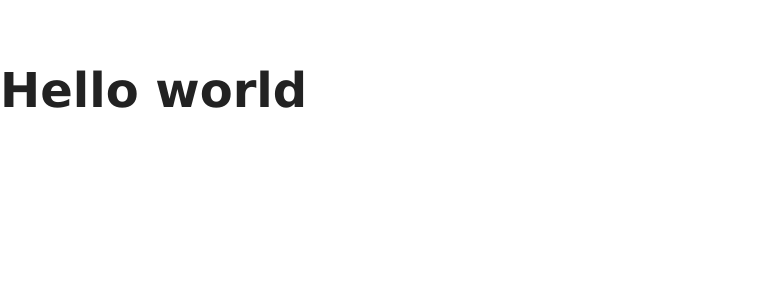
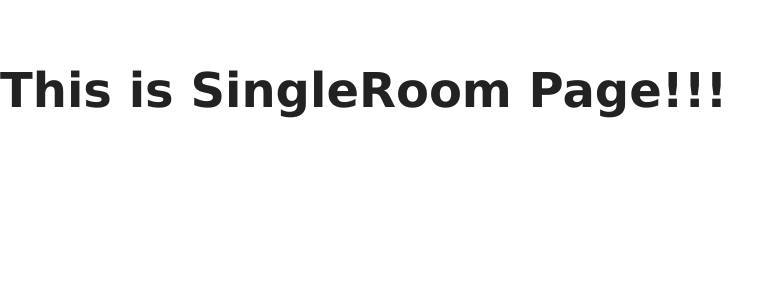
Before and after one commit to frankenstein32/Knights-Inn, a React (Create React App) app: page /rooms/1 in a window 1280 px wide. Shown: the top 300 px of the page, without its empty margins (0-784 px from the left). Built offline with nearby package versions, Linux system fonts and the light colour scheme.

Commit message:
routes setup

```diff
--- a/src/App.js
+++ b/src/App.js
@@ -1,10 +1,22 @@
 import React from 'react';
+import {Route, Switch} from 'react-router-dom'
 import './App.css';
+
+// Componenets import
+import Error from './pages/Error'
+import Home from './pages/Home'
+import Rooms from './pages/Rooms'
+import SingleRoom from './pages/SingleRoom'
 
 function App() {
   return (
    <div>
-     <h1>Hello world</h1>
+     <Switch>
+      <Route exact path="/" component={Home} />
+      <Route exact path="/rooms/" component={Rooms} />
+      <Route exact path="/rooms/:slug" component={SingleRoom} />
+      <Route exact component={Error} />
+     </Switch>
    </div>
   );
 }
--- a/src/index.js
+++ b/src/index.js
@@ -1,12 +1,15 @@
 import React from 'react';
 import ReactDOM from 'react-dom';
+import {BrowserRouter as Router} from 'react-router-dom'
 // import './index.css';
 import App from './App';
 import * as serviceWorker from './serviceWorker';
 
 ReactDOM.render(
   <React.StrictMode>
-    <App />
+    <Router>
+      <App />
+    </Router>
   </React.StrictMode>,
   document.getElementById('root')
 );
--- /dev/null
+++ b/src/pages/Error.js
@@ -0,0 +1,11 @@
+import React from 'react'
+
+const Error = () => {
+    return (
+        <div>
+            <h1> This is Error Page!!! </h1>
+        </div>
+    )
+}
+
+export default Error;
--- /dev/null
+++ b/src/pages/Home.js
@@ -0,0 +1,9 @@
+import React from 'react'
+
+export default function Home() {
+    return (
+        <div>
+             <h1> This is Home Page!!! </h1>
+        </div>
+    )
+}
--- /dev/null
+++ b/src/pages/Rooms.js
@@ -0,0 +1,11 @@
+import React from 'react'
+
+const Rooms = () => {
+    return (
+        <div>
+             <h1> This is Rooms Page!!! </h1>
+        </div>
+    )
+}
+
+export default Rooms;
--- /dev/null
+++ b/src/pages/SingleRoom.js
@@ -0,0 +1,11 @@
+import React, { Component } from 'react'
+
+export default class SingleRoom extends Component {
+    render() {
+        return (
+            <div>
+                 <h1> This is SingleRoom Page!!! </h1>
+            </div>
+        )
+    }
+}
```
Also changed, not shown: src/App.css (line endings or trailing spaces).
